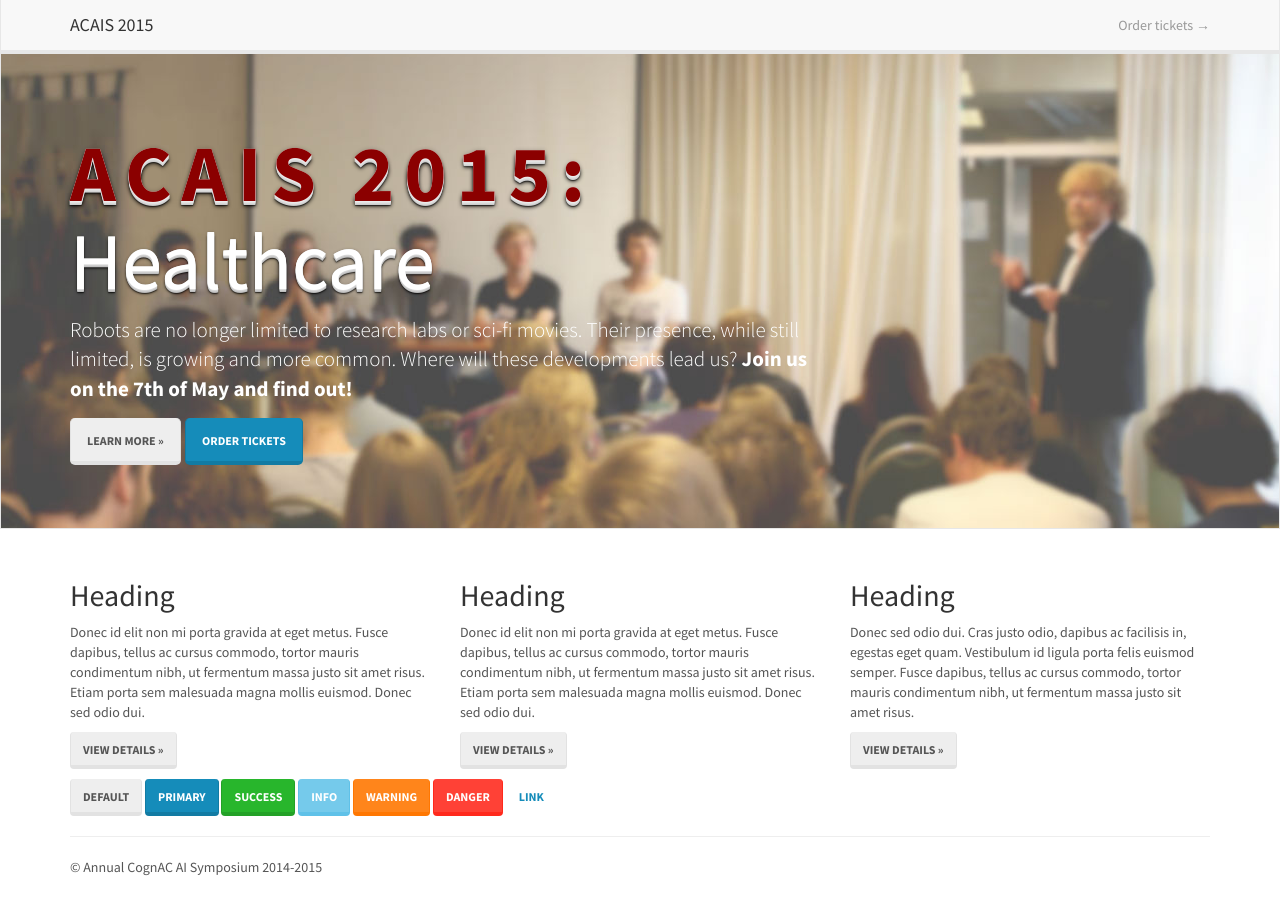
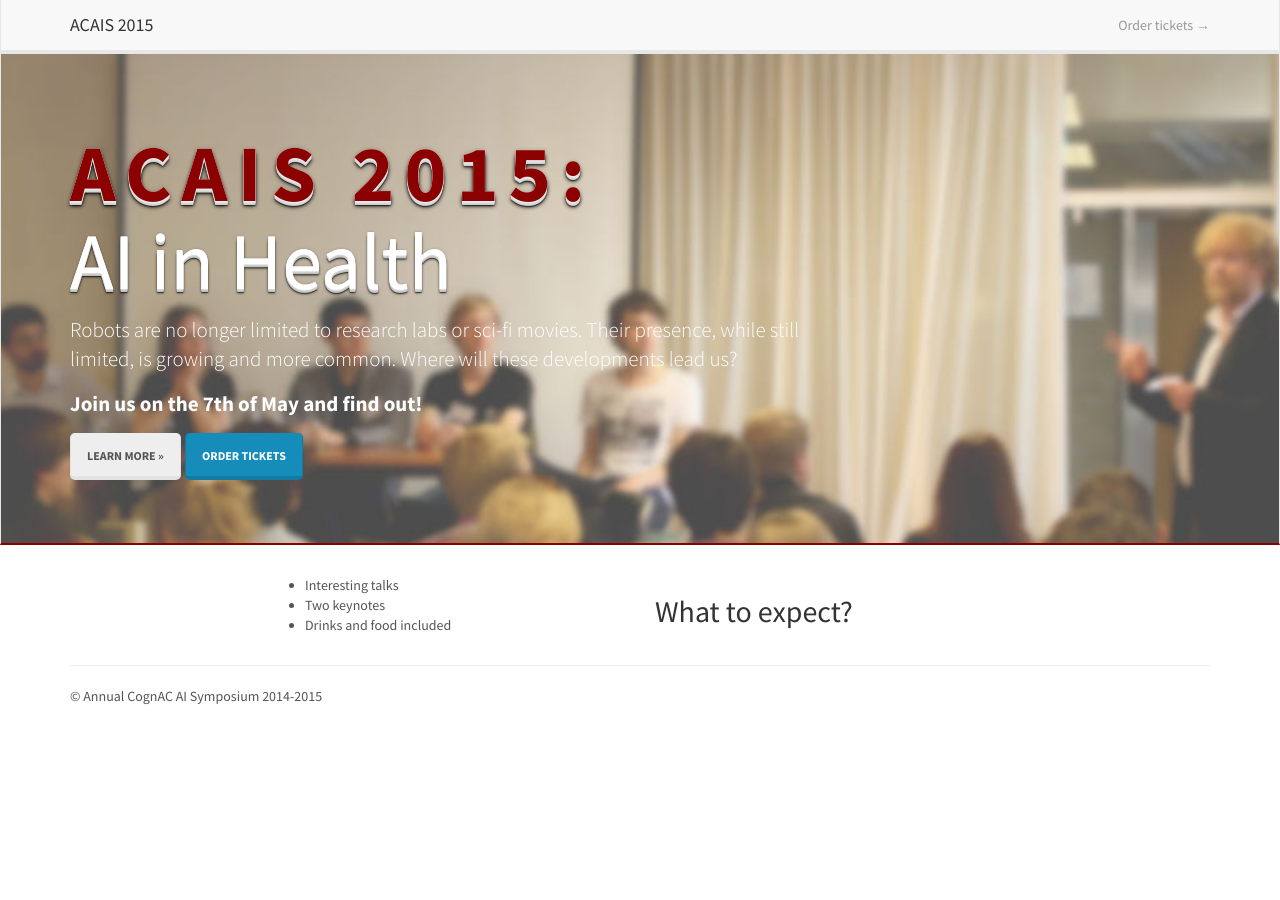
Before and after one commit to wouterbulten/acais-website, a Jekyll site: the page design/index.html, which Jekyll copies as it is, in a window 1280 px wide. Built offline with Jekyll 4.4.1, drawn with Linux system fonts in a browser that asks for light colours.

Commit message:
Small design update, optimised the background image.

```diff
--- a/design/css/main.css
+++ b/design/css/main.css
@@ -12,15 +12,14 @@
 /* Home page lead */
 
 .jumbotron.landing {
-/*	background: url("../img/bg-front.jpg") no-repeat center center fixed;
+	background: url("../img/bg-front-filter.jpg") no-repeat center center fixed;
 	-webkit-background-size: cover;
 	-moz-background-size:cover;
 	-o-background-size:cover;
-	background-size:cover;*/
-	background: url("../img/bg-front-filter.jpg");
+	background-size:cover;
+
+	border-bottom: 2px solid #8B0000;
 }
-
-
 
 .fronttitle{
 	margin-top: 80px;
--- a/design/index.html
+++ b/design/index.html
@@ -49,8 +49,10 @@
 		<div class="container">
 			<div class="row">
 				<div class="col-md-8">
-					<h1 class="fronttitle"><span class="brand">ACAIS 2015:</span><br/> <span class="theme">Healthcare</span></h1>
-					<p class="lead">Robots are no longer limited to research labs or sci-fi movies. Their presence, while still limited, is growing and more common. Where will these developments lead us? <strong>Join us on the 7th of May and find out!</strong></p>
+					<h1 class="fronttitle"><span class="brand">ACAIS 2015:</span><br/> <span class="theme">AI in Health</span></h1>
+					<p class="lead">Robots are no longer limited to research labs or sci-fi movies. Their presence, while still limited, is growing and more common. Where will these developments lead us?</p>
+
+					<p class="lead"><strong>Join us on the 7th of May and find out!</strong></p>
 
 					<p>
 						<a class="btn btn-default btn-lg" role="button">Learn more &raquo;</a>
@@ -62,37 +64,22 @@
 	</div>
 
 	<div class="container">
-		<!-- Example row of columns -->
+
 		<div class="row">
+
+			<div class="col-md-4 col-md-offset-2">
+				<ul>
+					<li>Interesting talks</li>
+					<li>Two keynotes</li>
+					<li>Drinks and food included</li>
+				</ul>
+			</div>
+
 			<div class="col-md-4">
-				<h2>Heading</h2>
-				<p>Donec id elit non mi porta gravida at eget metus. Fusce dapibus, tellus ac cursus commodo, tortor mauris condimentum nibh, ut fermentum massa justo sit amet risus. Etiam porta sem malesuada magna mollis euismod. Donec sed odio dui.</p>
-				<p><a class="btn btn-default" href="#" role="button">View details &raquo;</a>
-				</p>
-			</div>
-			<div class="col-md-4">
-				<h2>Heading</h2>
-				<p>Donec id elit non mi porta gravida at eget metus. Fusce dapibus, tellus ac cursus commodo, tortor mauris condimentum nibh, ut fermentum massa justo sit amet risus. Etiam porta sem malesuada magna mollis euismod. Donec sed odio dui.</p>
-				<p><a class="btn btn-default" href="#" role="button">View details &raquo;</a>
-				</p>
-			</div>
-			<div class="col-md-4">
-				<h2>Heading</h2>
-				<p>Donec sed odio dui. Cras justo odio, dapibus ac facilisis in, egestas eget quam. Vestibulum id ligula porta felis euismod semper. Fusce dapibus, tellus ac cursus commodo, tortor mauris condimentum nibh, ut fermentum massa justo sit amet risus.</p>
-				<p><a class="btn btn-default" href="#" role="button">View details &raquo;</a>
-				</p>
+				<h2>What to expect?</h2>
 			</div>
 		</div>
 
-		<p class="bs-component">
-			<a href="javascript:void(0)" class="btn btn-default">Default</a>
-			<a href="javascript:void(0)" class="btn btn-primary">Primary</a>
-			<a href="javascript:void(0)" class="btn btn-success">Success</a>
-			<a href="javascript:void(0)" class="btn btn-info">Info</a>
-			<a href="javascript:void(0)" class="btn btn-warning">Warning</a>
-			<a href="javascript:void(0)" class="btn btn-danger">Danger</a>
-			<a href="javascript:void(0)" class="btn btn-link">Link</a>
-		</p>
 		<hr>
 
 		<footer>
```
Also changed, not shown: design/img/what-to-expect.jpg (added).
